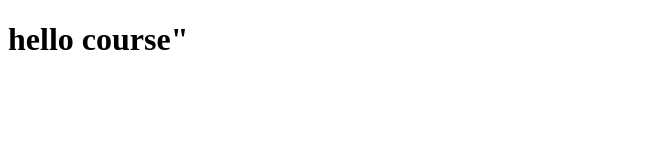
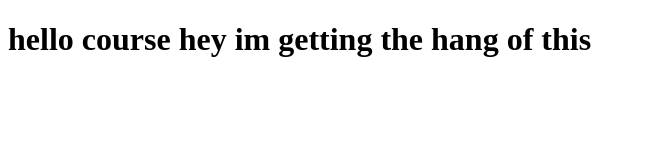
Before and after one commit to hash09/course-test, a plain HTML site: page site/index.html in a window 1280 px wide. Shown: the whole page, without its empty margins (0-645 px from the left). Drawn offline with Linux system fonts and the light colour scheme.

Commit message:
small change to the index file

```diff
--- a/site/index.html
+++ b/site/index.html
@@ -4,6 +4,6 @@
 	<title>HELLO COURSE</title>
 </head>
 <body>
-<h1> hello course"</h1>
+<h1> hello course hey im getting the hang of this</h1>
 </body>
 </html>
```
